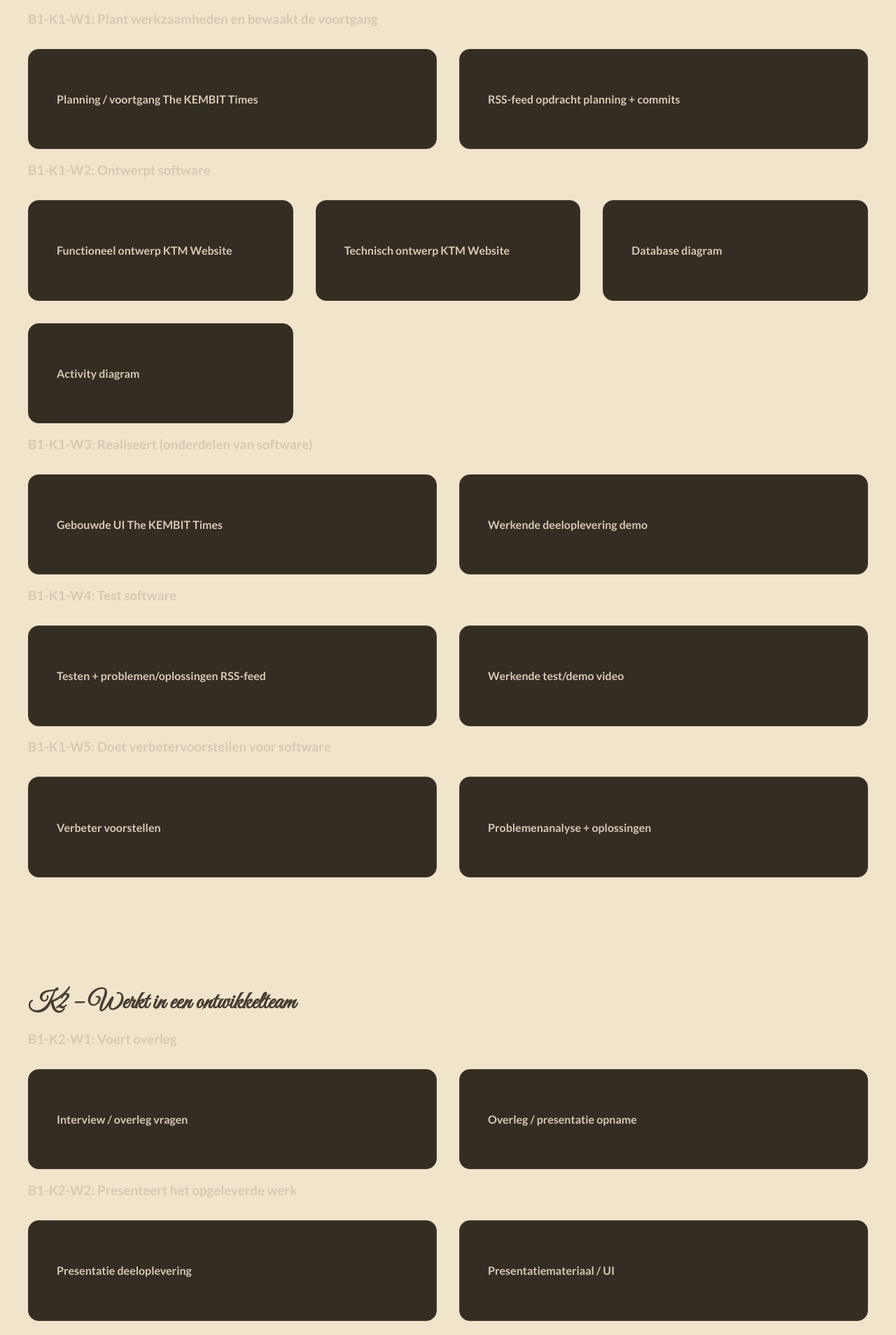
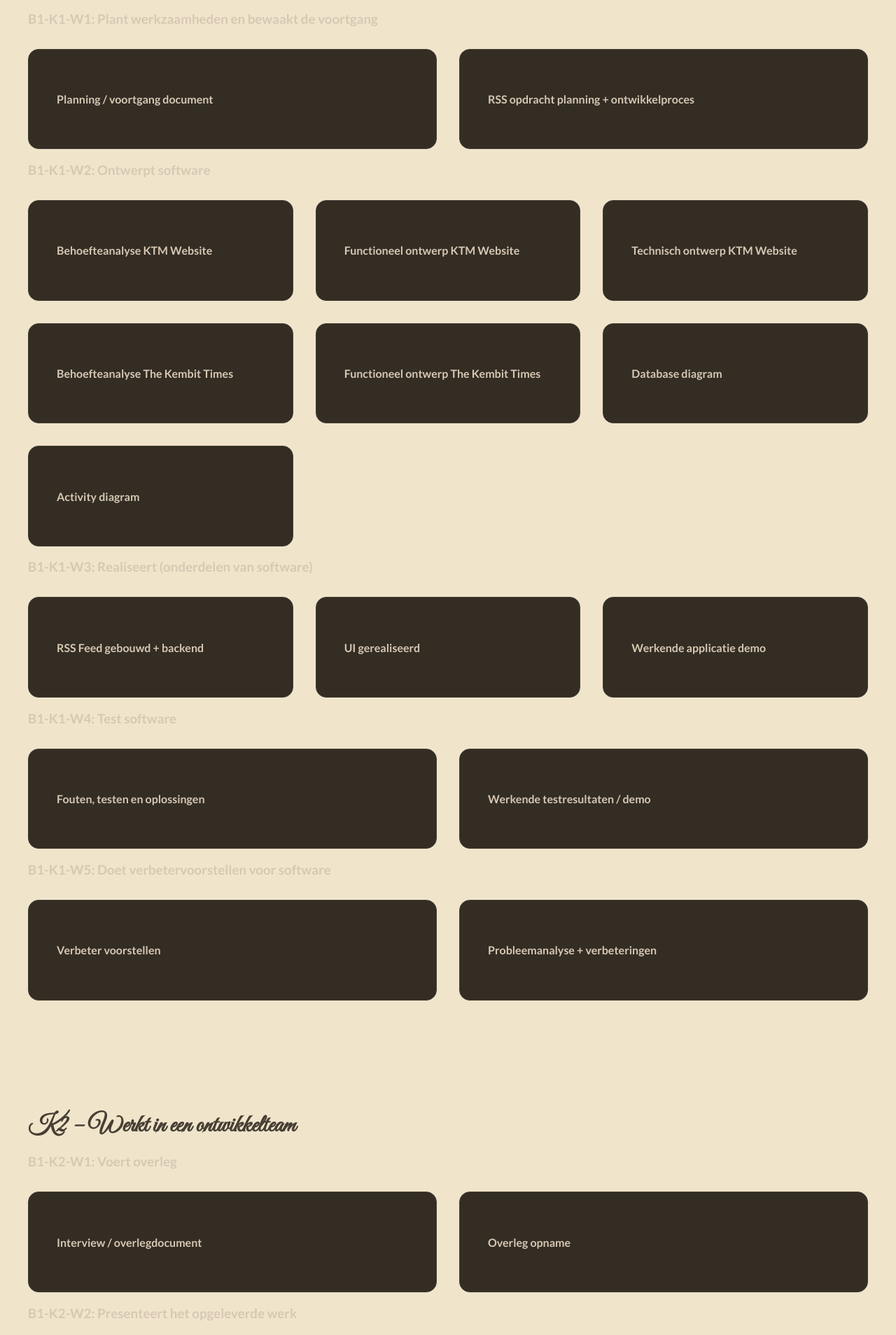
Before and after one commit to M1rte/Portfolio-Examen, a React (Create React App) app in the folder portfolio_mirte_wojciechowski_2025/: page /evidence in a window 1280 px wide. Shown: the part 940-2848 px from the top of the page at 70% size. Built offline with nearby package versions, Linux system fonts and the light colour scheme.

Commit message:
Updated Evidence files
Updated some of my Evidence files

```diff
--- a/portfolio_mirte_wojciechowski_2025/src/Pages/Evidence.js
+++ b/portfolio_mirte_wojciechowski_2025/src/Pages/Evidence.js
@@ -26,15 +26,17 @@ export default function Evidence() {
       <section id="k1" className="evidence-section">
         <h2>K1 – Realiseert software</h2>
 
+        {/* W1 */}
         <h3>B1-K1-W1: Plant werkzaamheden en bewaakt de voortgang</h3>
         <div className="evidence-grid">
+
           <a
             href="/Documents/B1K1MirteWojciechowski.pdf"
             target="_blank"
             rel="noopener noreferrer"
             className="evidence-card"
           >
-            <h4>Planning / voortgang The KEMBIT Times</h4>
+            <h4>Planning / voortgang document</h4>
           </a>
 
           <a
@@ -43,12 +45,23 @@ export default function Evidence() {
             rel="noopener noreferrer"
             className="evidence-card"
           >
-            <h4>RSS-feed opdracht planning + commits</h4>
+            <h4>RSS opdracht planning + ontwikkelproces</h4>
           </a>
+
         </div>
 
         <h3>B1-K1-W2: Ontwerpt software</h3>
         <div className="evidence-grid">
+
+          <a
+            href="/Documents/BehoefteanalyseKTMWebsite.pdf"
+            target="_blank"
+            rel="noopener noreferrer"
+            className="evidence-card"
+          >
+            <h4>Behoefteanalyse KTM Website</h4>
+          </a>
+
           <a
             href="/Documents/FunctioneelOntwerpKTMWebsite.pdf"
             target="_blank"
@@ -68,6 +81,24 @@ export default function Evidence() {
           </a>
 
           <a
+            href="/Documents/BehoefteanalyseTheKembitTimesMirteWojciechowski.pdf"
+            target="_blank"
+            rel="noopener noreferrer"
+            className="evidence-card"
+          >
+            <h4>Behoefteanalyse The Kembit Times</h4>
+          </a>
+
+          <a
+            href="/Documents/FuntioneelontwerpTheKembitTimesVersion.pdf"
+            target="_blank"
+            rel="noopener noreferrer"
+            className="evidence-card"
+          >
+            <h4>Functioneel ontwerp The Kembit Times</h4>
+          </a>
+
+          <a
             href="/Documents/DatabaseDiagramTheKEMBITTimes.png"
             target="_blank"
             rel="noopener noreferrer"
@@ -84,17 +115,28 @@ export default function Evidence() {
           >
             <h4>Activity diagram</h4>
           </a>
+
         </div>
 
         <h3>B1-K1-W3: Realiseert (onderdelen van software)</h3>
         <div className="evidence-grid">
+
+          <a
+            href="/Documents/RSSfeedopdracht.pdf"
+            target="_blank"
+            rel="noopener noreferrer"
+            className="evidence-card"
+          >
+            <h4>RSS Feed gebouwd + backend</h4>
+          </a>
+
           <a
             href="/Documents/ScreenshotsUITheKEMBITTimes.pdf"
             target="_blank"
             rel="noopener noreferrer"
             className="evidence-card"
           >
-            <h4>Gebouwde UI The KEMBIT Times</h4>
+            <h4>UI gerealiseerd</h4>
           </a>
 
           <a
@@ -103,19 +145,21 @@ export default function Evidence() {
             rel="noopener noreferrer"
             className="evidence-card"
           >
-            <h4>Werkende deeloplevering demo</h4>
+            <h4>Werkende applicatie demo</h4>
           </a>
+
         </div>
 
         <h3>B1-K1-W4: Test software</h3>
         <div className="evidence-grid">
+
           <a
             href="/Documents/RSSfeedopdracht.pdf"
             target="_blank"
             rel="noopener noreferrer"
             className="evidence-card"
           >
-            <h4>Testen + problemen/oplossingen RSS-feed</h4>
+            <h4>Fouten, testen en oplossingen</h4>
           </a>
 
           <a
@@ -124,12 +168,14 @@ export default function Evidence() {
             rel="noopener noreferrer"
             className="evidence-card"
           >
-            <h4>Werkende test/demo video</h4>
+            <h4>Werkende testresultaten / demo</h4>
           </a>
+
         </div>
 
         <h3>B1-K1-W5: Doet verbetervoorstellen voor software</h3>
         <div className="evidence-grid">
+
           <a
             href="/Documents/verbetervoorstellenTheKembitTimesWIP.pdf"
             target="_blank"
@@ -145,37 +191,42 @@ export default function Evidence() {
             rel="noopener noreferrer"
             className="evidence-card"
           >
-            <h4>Problemenanalyse + oplossingen</h4>
+            <h4>Probleemanalyse + verbeteringen</h4>
           </a>
+
         </div>
       </section>
 
       <section id="k2" className="evidence-section">
         <h2>K2 – Werkt in een ontwikkelteam</h2>
 
+        {/* W1 */}
         <h3>B1-K2-W1: Voert overleg</h3>
         <div className="evidence-grid">
+
           <a
             href="/Documents/TheKembitTimesGesprek.pdf"
             target="_blank"
             rel="noopener noreferrer"
             className="evidence-card"
           >
-            <h4>Interview / overleg vragen</h4>
+            <h4>Interview / overlegdocument</h4>
           </a>
 
           <a
-            href="/Documents/DeelopleveringTheKembitTimes.mp4"
+            href="/Documents/TheKembitTimesOpname.mp4"
             target="_blank"
             rel="noopener noreferrer"
             className="evidence-card"
           >
-            <h4>Overleg / presentatie opname</h4>
+            <h4>Overleg opname</h4>
           </a>
+
         </div>
 
         <h3>B1-K2-W2: Presenteert het opgeleverde werk</h3>
         <div className="evidence-grid">
+
           <a
             href="/Documents/DeelopleveringTheKembitTimes.mp4"
             target="_blank"
@@ -191,12 +242,14 @@ export default function Evidence() {
             rel="noopener noreferrer"
             className="evidence-card"
           >
-            <h4>Presentatiemateriaal / UI</h4>
+            <h4>Presentatie visuals / UI</h4>
           </a>
+
         </div>
 
         <h3>B1-K2-W3: Reflecteert op het werk</h3>
         <div className="evidence-grid">
+
           <a
             href="/Documents/verbetervoorstellenTheKembitTimesWIP.pdf"
             target="_blank"
@@ -212,8 +265,9 @@ export default function Evidence() {
             rel="noopener noreferrer"
             className="evidence-card"
           >
-            <h4>Projectevaluatie / voortgang</h4>
+            <h4>Voortgang + evaluatie</h4>
           </a>
+
         </div>
       </section>
 
```
Also changed, not shown: 1 other file (tests, documents, lock files or other folders).
